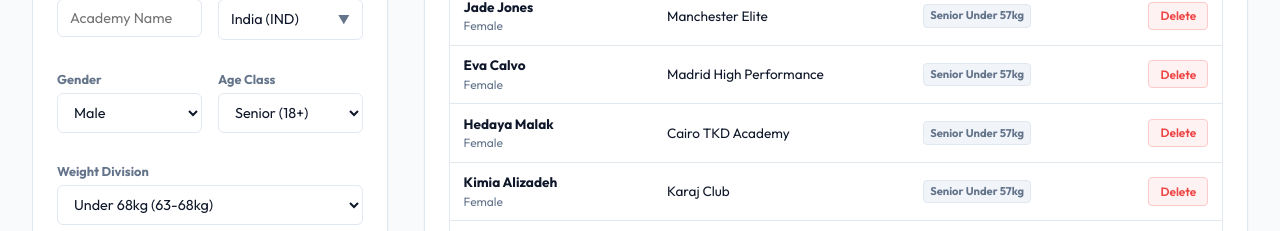
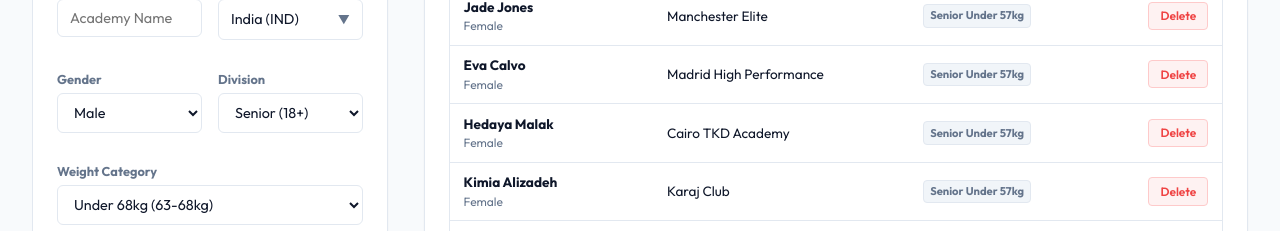
Before and after one commit to Sameer0535/Taekwondo-fixtures, a React (Vite) app: page / in a window 1280 px wide. Shown: the part 552-783 px from the top of the page. Built offline with nearby package versions, Linux system fonts and the light colour scheme.

Commit message:
Update labels to Division and Weight Category, add Dasara division with Male and Female weight classes

```diff
--- a/src/components/CompetitorList.jsx
+++ b/src/components/CompetitorList.jsx
@@ -105,6 +105,28 @@ const WEIGHT_CATEGORIES = {
       { value: 'Under 67kg', label: 'Under 67kg (62-67kg)' },
       { value: 'Under 73kg', label: 'Under 73kg (67-73kg)' },
       { value: 'Over 73kg', label: 'Over 73kg' }
+    ]
+  },
+  'Dasara': {
+    Male: [
+      { value: 'Under 45kg', label: 'Under 45kg' },
+      { value: 'Under 50kg', label: 'Under 50kg' },
+      { value: 'Under 56kg', label: 'Under 56kg' },
+      { value: 'Under 62kg', label: 'Under 62kg' },
+      { value: 'Under 69kg', label: 'Under 69kg' },
+      { value: 'Under 76kg', label: 'Under 76kg' },
+      { value: 'Under 82kg', label: 'Under 82kg' },
+      { value: 'Above 82kg', label: 'Above 82kg' }
+    ],
+    Female: [
+      { value: 'Under 42kg', label: 'Under 42kg' },
+      { value: 'Under 46kg', label: 'Under 46kg' },
+      { value: 'Under 50kg', label: 'Under 50kg' },
+      { value: 'Under 55kg', label: 'Under 55kg' },
+      { value: 'Under 60kg', label: 'Under 60kg' },
+      { value: 'Under 65kg', label: 'Under 65kg' },
+      { value: 'Under 70kg', label: 'Under 70kg' },
+      { value: 'Above 70kg', label: 'Above 70kg' }
     ]
   }
 };
@@ -474,7 +496,7 @@ function CompetitorList({ competitors, setCompetitors, onLoadSamples, onClearAll
               </select>
             </div>
             <div className="form-group">
-              <label className="form-label">Age Class</label>
+              <label className="form-label">Division</label>
               <select className="form-control" value={ageCategory} onChange={e => handleAgeCategoryChange(e.target.value)}>
                 {tournamentMode === 'group4' ? (
                   <>
@@ -493,6 +515,7 @@ function CompetitorList({ competitors, setCompetitors, onLoadSamples, onClearAll
                     <option value="Cadet">Cadet (12-14)</option>
                     <option value="Junior">Junior (15-17)</option>
                     <option value="Senior">Senior (18+)</option>
+                    <option value="Dasara">Dasara</option>
                   </>
                 )}
               </select>
@@ -501,7 +524,7 @@ function CompetitorList({ competitors, setCompetitors, onLoadSamples, onClearAll
 
           {tournamentMode !== 'group4' && (
             <div className="form-group">
-              <label className="form-label">Weight Division</label>
+              <label className="form-label">Weight Category</label>
               <select className="form-control" value={weightClass} onChange={e => setWeightClass(e.target.value)}>
                 {(WEIGHT_CATEGORIES[ageCategory]?.[gender] || []).map(wc => (
                   <option key={wc.value} value={wc.value}>{wc.label}</option>
@@ -562,7 +585,7 @@ function CompetitorList({ competitors, setCompetitors, onLoadSamples, onClearAll
               </div>
 
               <div className="form-group" style={{ marginBottom: 0 }}>
-                <label className="form-label" style={{ fontSize: '0.75rem' }}>Age Class / Division</label>
+                <label className="form-label" style={{ fontSize: '0.75rem' }}>Division</label>
                 <select
                   className="form-control"
                   style={{ fontSize: '0.85rem' }}
@@ -593,6 +616,7 @@ function CompetitorList({ competitors, setCompetitors, onLoadSamples, onClearAll
                       <option value="Cadet">Cadet (12-14)</option>
                       <option value="Junior">Junior (15-17)</option>
                       <option value="Senior">Senior (18+)</option>
+                    <option value="Dasara">Dasara</option>
                     </>
                   )}
                 </select>
@@ -600,7 +624,7 @@ function CompetitorList({ competitors, setCompetitors, onLoadSamples, onClearAll
 
               {tournamentMode !== 'group4' && (
                 <div className="form-group" style={{ marginBottom: 0 }}>
-                  <label className="form-label" style={{ fontSize: '0.75rem' }}>Weight Division</label>
+                  <label className="form-label" style={{ fontSize: '0.75rem' }}>Weight Category</label>
                   <select
                     className="form-control"
                     style={{ fontSize: '0.85rem' }}
```
Also changed, not shown: 2 other files (tests, documents, lock files or other folders).
